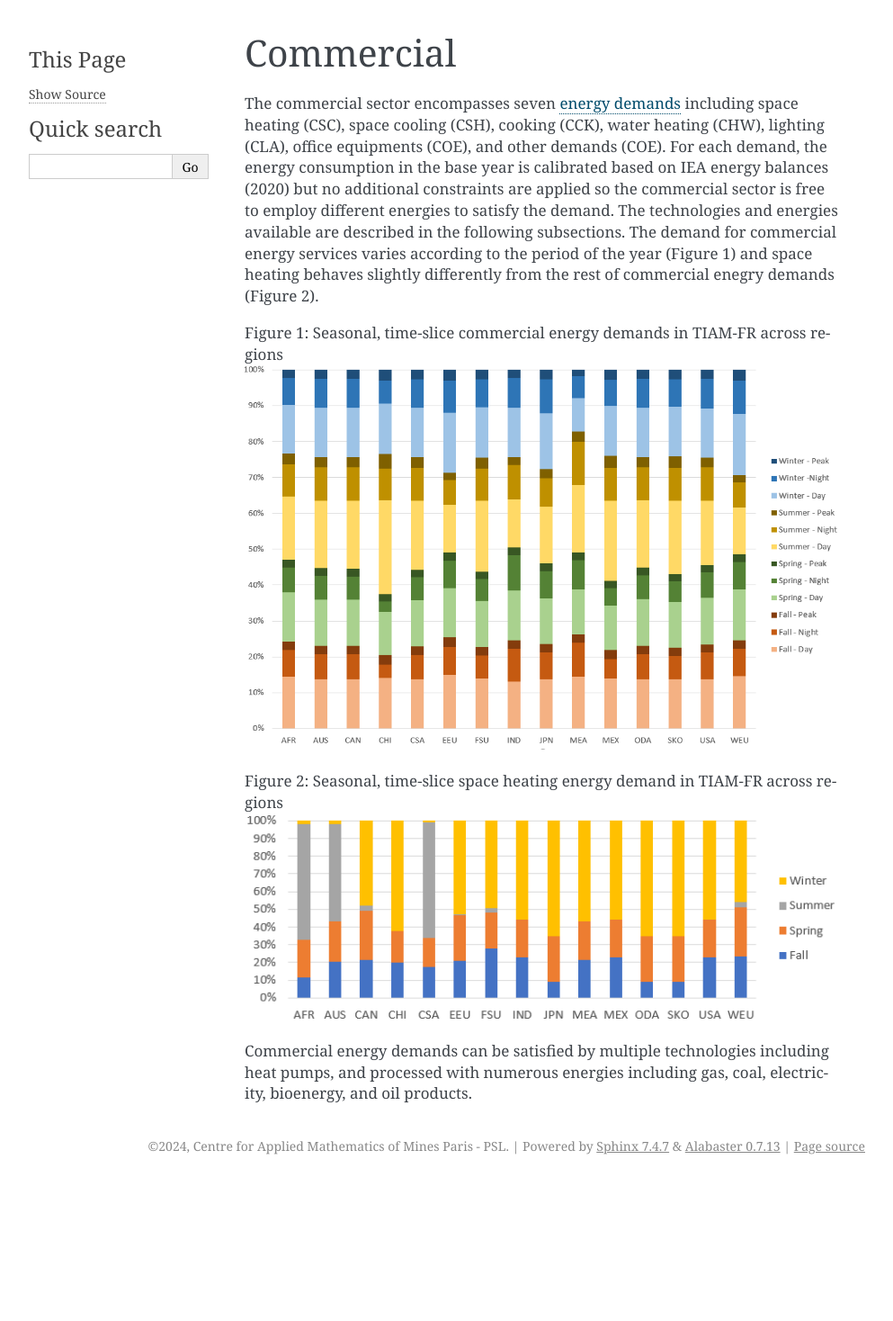
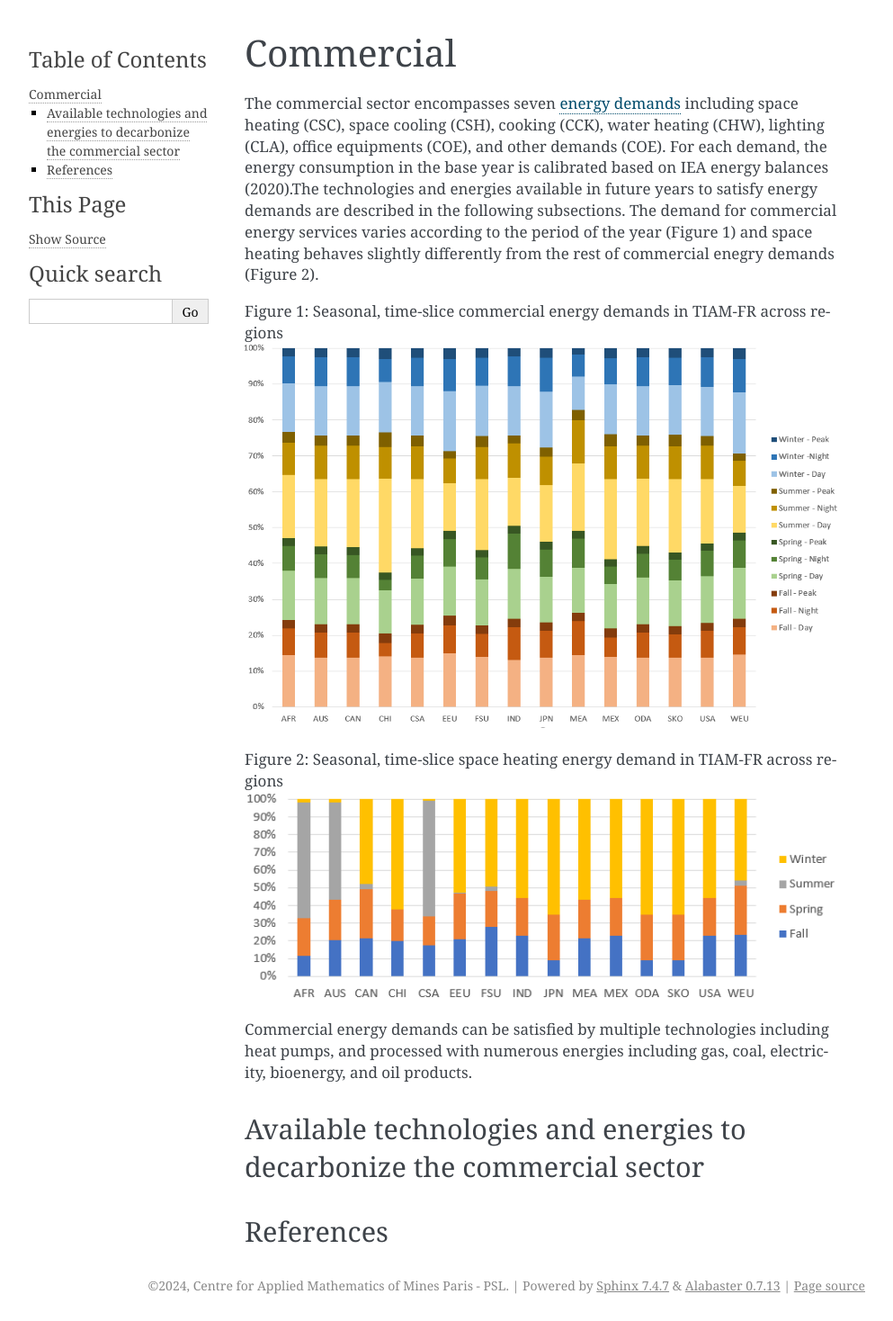
Before and after one commit to LucasDesport/tiam-fr, a Sphinx documentation site: the page built from docs/energy-sectors/commercial.md, in a window 1280 px wide. Shown: the whole page at 90% size, without its empty margins (148-1141 px from the left). Built offline with Sphinx 7.4.7, drawn with Linux system fonts in a browser that asks for light colours; pages that are not in the unit, such as notebooks, are missing from menus; before the commit the page ends 1313 px from its top, so only the background shows below that.

Commit message:
Update commercial.md

```diff
--- a/docs/energy-sectors/commercial.md
+++ b/docs/energy-sectors/commercial.md
@@ -1,6 +1,6 @@
 # Commercial
 
-The commercial sector encompasses seven [energy demands](demands/index.md) including space heating (CSC), space cooling (CSH), cooking (CCK), water heating (CHW), lighting (CLA), office equipments (COE), and other demands (COE). For each demand, the energy consumption in the base year is calibrated based on IEA energy balances (2020) but no additional constraints are applied so the commercial sector is free to employ different energies to satisfy the demand. The technologies and energies available are described in the following subsections.
+The commercial sector encompasses seven [energy demands](demands/index.md) including space heating (CSC), space cooling (CSH), cooking (CCK), water heating (CHW), lighting (CLA), office equipments (COE), and other demands (COE). For each demand, the energy consumption in the base year is calibrated based on IEA energy balances (2020).The technologies and energies available in future years to satisfy energy demands are described in the following subsections.
 The demand for commercial energy services varies according to the period of the year (Figure 1) and space heating behaves slightly differently from the rest of commercial enegry demands (Figure 2).
 
 Figure 1: Seasonal, time-slice commercial energy demands in TIAM-FR across regions
@@ -10,3 +10,7 @@ Figure 2: Seasonal, time-slice space heating energy demand in TIAM-FR across reg
 ![](space_heating_comfr.png)
 
 Commercial energy demands can be satisfied by multiple technologies including heat pumps, and processed with numerous energies including gas, coal, electricity, bioenergy, and oil products.
+
+## Available technologies and energies to decarbonize the commercial sector
+
+## References
```
